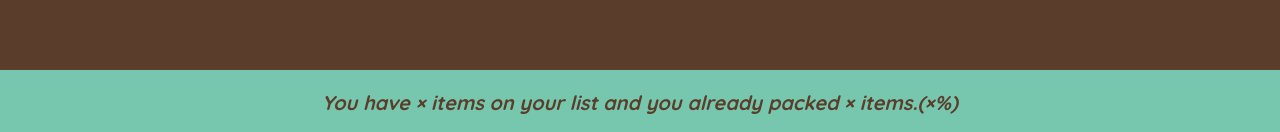
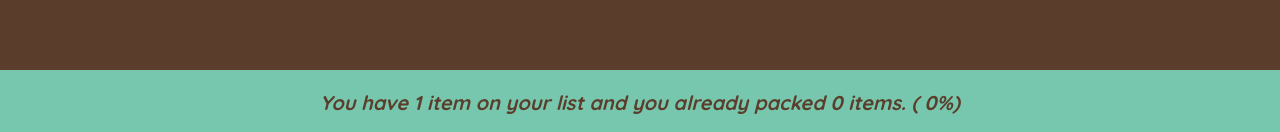
Before and after one commit to HectorKayman/react-travel-list-app, a React (Create React App) app: page / in a window 1280 px wide. Both pictures are taken after typing "Sample" into the empty fields and a click on the button "ADD". Shown: the part 665-797 px from the top of the page. Built offline with nearby package versions, Linux system fonts and the light colour scheme; the HTML template or start-up script is replaced by a standard one.

Commit message:
Add the functionality to the Stats components
using the derived state

```diff
--- a/src/App.js
+++ b/src/App.js
@@ -28,7 +28,7 @@
         onDeleteItems={handleDeleteItems}
         onUpdateItems={handleUpdateItems}
       />
-      <Stats />
+      <Stats items={items} />
     </div>
   );
 }
@@ -110,12 +110,29 @@
   );
 }
 
-function Stats() {
+function Stats({ items }) {
+  const numItems = items.length;
+
+  if (!numItems)
+    return (
+      <footer className="stats">
+        <p>Start adding some items to your packing list 🧭</p>
+      </footer>
+    );
+
+  const numPacked = items.filter((item) => item.packed).length;
+  const percentPacked = Math.floor((numPacked / numItems) * 100);
+
   return (
     <footer className="stats">
       <em>
-        You have &times; items on your list and you already packed &times;
-        items.(&times;%)
+        {percentPacked === 100
+          ? 'You got everything! Ready to go ✈'
+          : `You have ${numItems} ${
+              numItems === 1 ? 'item' : 'items'
+            } on your list and
+        you already packed ${numPacked} ${numPacked === 1 ? 'item' : 'items'}. (
+        ${percentPacked}%)`}
       </em>
     </footer>
   );
```
